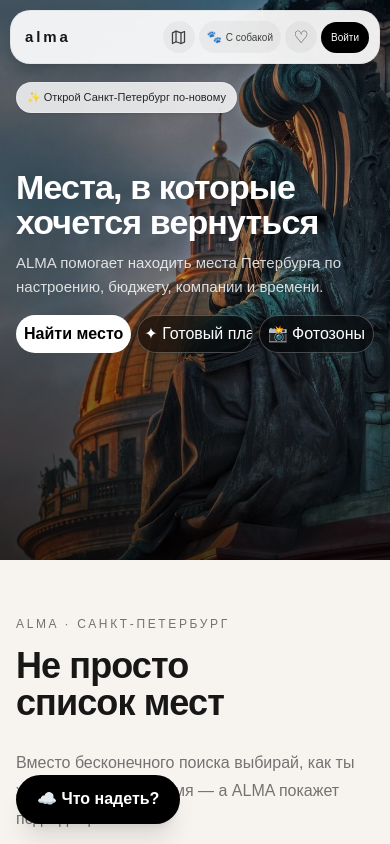
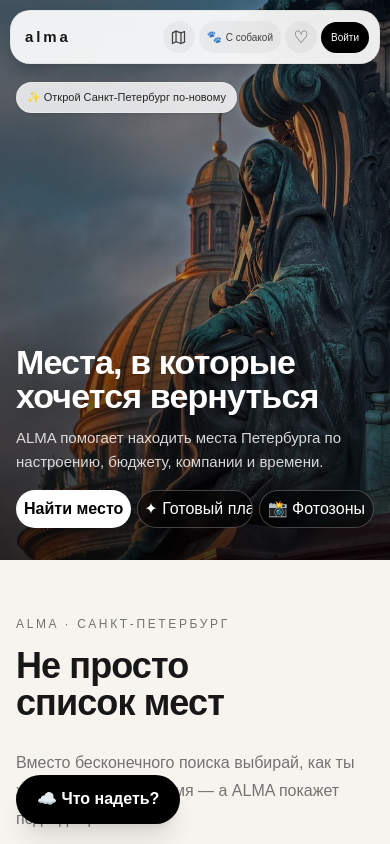
Before and after one commit to olgakastanova48386-dotcom/alma, a Next.js app: page / in a window 390 px wide. Shown: the top 844 px of the page. Built offline with nearby package versions, Linux system fonts and the light colour scheme; no server answers.

Commit message:
Move mobile hero content to bottom of image

```diff
--- a/app/page.tsx
+++ b/app/page.tsx
@@ -127,7 +127,7 @@ export default function HomePage() {
         </div>
         {weather && weatherInfo && <div className="absolute right-4 top-[82px] z-20 md:hidden"><div className="inline-flex items-center gap-1.5 rounded-full bg-black/72 px-2.5 py-1.5 text-white shadow-sm backdrop-blur-md"><span className="text-sm leading-none">{weatherInfo.icon}</span><span className="text-xs font-semibold">{Math.round(weather.temperature) > 0 ? "+" : ""}{Math.round(weather.temperature)}°</span><span className="h-3 w-px bg-white/20" /><span className="text-[11px] text-white/75">{weatherInfo.text}</span></div></div>}
 
-        <div className="relative z-10 max-w-7xl mx-auto w-full px-4 sm:px-6 lg:px-8"><div className="max-w-[760px]">
+        <div className="absolute inset-x-0 bottom-8 z-10 w-full px-4 sm:relative sm:inset-auto sm:bottom-auto sm:max-w-7xl sm:mx-auto sm:px-6 lg:px-8"><div className="max-w-[760px]">
           {weather && weatherInfo && <div className="hidden md:block mb-3"><div className="inline-flex items-center gap-2.5 rounded-full bg-black/80 backdrop-blur-md text-white px-3.5 sm:px-4 py-2.5 shadow-sm"><span className="text-lg leading-none">{weatherInfo.icon}</span><span className="font-semibold">{Math.round(weather.temperature) > 0 ? "+" : ""}{Math.round(weather.temperature)}°</span><span className="w-px h-4 bg-white/20" /><span className="text-sm text-white/75">{weatherInfo.text}</span><span className="hidden xs:inline text-xs text-white/40">Петербург</span></div></div>}
           <div className="hidden md:inline-flex rounded-full bg-white/82 backdrop-blur-md border border-black/5 px-4 py-2 text-sm text-neutral-700 shadow-sm">✨ Открой Санкт-Петербург по-новому</div>
           <h1 className="mt-0 md:mt-7 text-[34px] sm:text-6xl lg:text-7xl xl:text-[82px] font-bold leading-[1.02] sm:leading-[0.98] tracking-tight text-white md:text-black drop-shadow-[0_2px_12px_rgba(0,0,0,.28)] md:drop-shadow-none">Места, в которые<br />хочется вернуться</h1>
```
